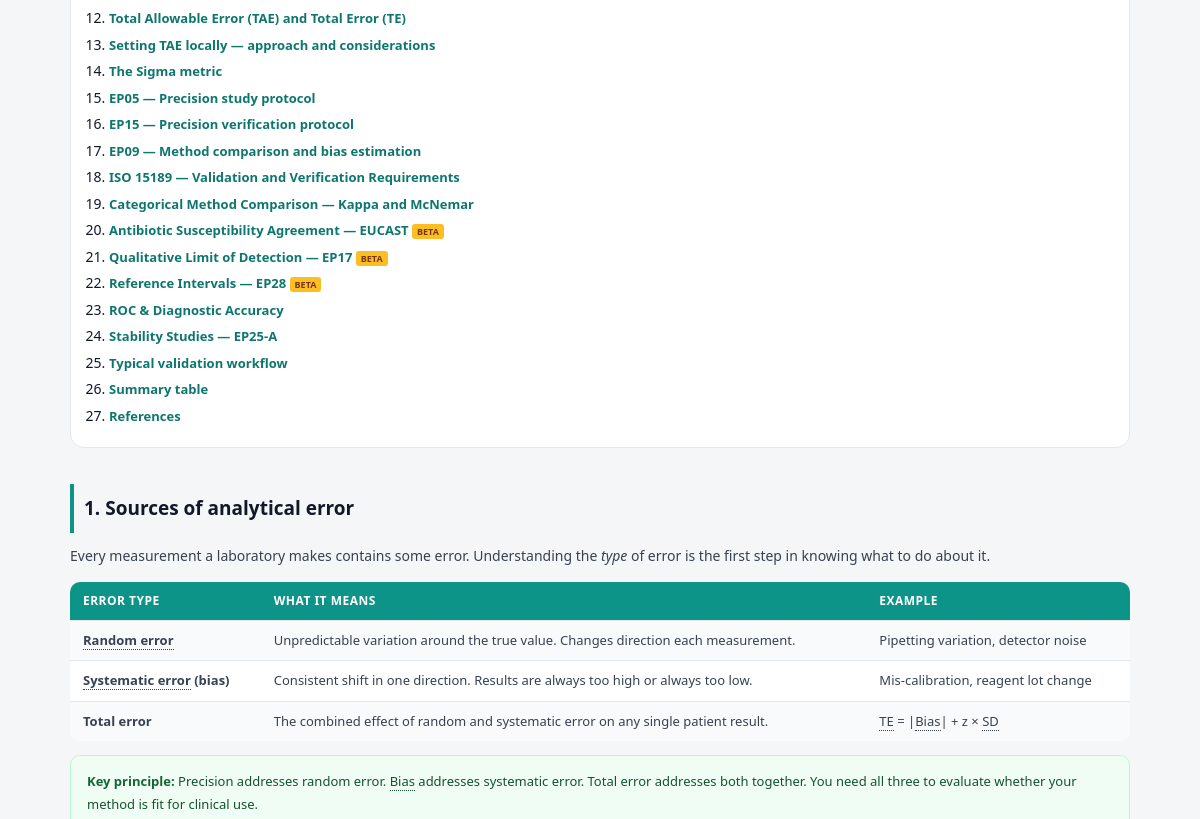
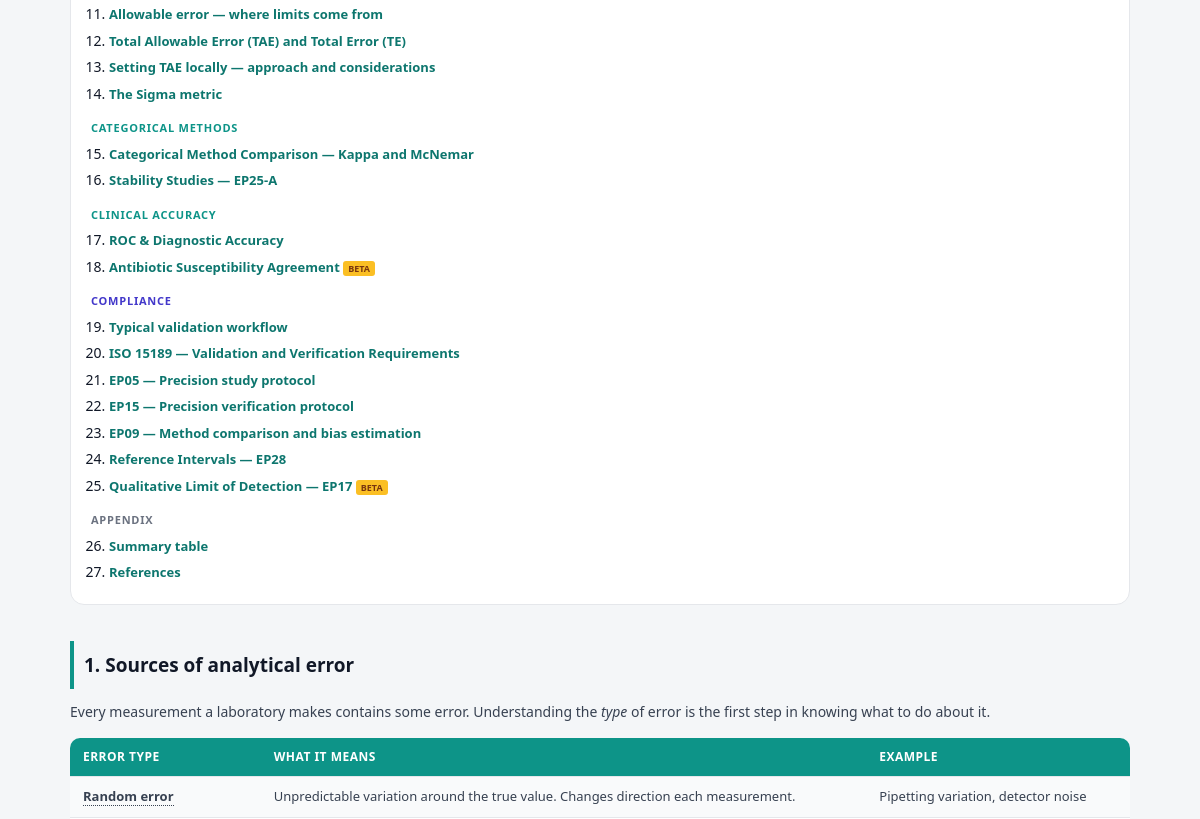
Before and after one commit to subash4700-web/clinical-statistics, an Electron app: page analytical_performance_theory.html in a window 1200 px wide. Shown: the part 548-1367 px from the top of the page. Drawn offline with Linux system fonts and the light colour scheme.

Commit message:
Update TOC: Analytical Performance, Categorical Methods, Clinical Accuracy, Compliance, Appendix
Co-Authored-By: Claude Opus 4.6 (1M context) <noreply@anthropic.com>

```diff
--- a/analytical_performance_theory.html
+++ b/analytical_performance_theory.html
@@ -89,6 +89,8 @@
 
   <div class="index">
     <h3>Contents</h3>
+
+    <div style="font-size:11px;font-weight:800;text-transform:uppercase;letter-spacing:.07em;color:#0d9488;margin:12px 0 6px;">Analytical Performance</div>
     <ol>
       <li><a href="#error">Sources of analytical error</a></li>
       <li><a href="#precision">Precision — what it means and how to measure it</a></li>
@@ -104,17 +106,33 @@
       <li><a href="#tae">Total Allowable Error (TAE) and Total Error (TE)</a></li>
       <li><a href="#local-tae">Setting TAE locally — approach and considerations</a></li>
       <li><a href="#sigma">The Sigma metric</a></li>
+    </ol>
+
+    <div style="font-size:11px;font-weight:800;text-transform:uppercase;letter-spacing:.07em;color:#0d9488;margin:16px 0 6px;">Categorical Methods</div>
+    <ol start="15">
+      <li><a href="#categorical-mc">Categorical Method Comparison — Kappa and McNemar</a></li>
+      <li><a href="#stability">Stability Studies — EP25-A</a></li>
+    </ol>
+
+    <div style="font-size:11px;font-weight:800;text-transform:uppercase;letter-spacing:.07em;color:#0d9488;margin:16px 0 6px;">Clinical Accuracy</div>
+    <ol start="17">
+      <li><a href="#roc">ROC &amp; Diagnostic Accuracy</a></li>
+      <li><a href="#antibiotic">Antibiotic Susceptibility Agreement <span style="background:#fbbf24;color:#78350f;font-size:9px;font-weight:800;padding:1px 5px;border-radius:3px;">BETA</span></a></li>
+    </ol>
+
+    <div style="font-size:11px;font-weight:800;text-transform:uppercase;letter-spacing:.07em;color:#4338ca;margin:16px 0 6px;">Compliance</div>
+    <ol start="19">
+      <li><a href="#workflow">Typical validation workflow</a></li>
+      <li><a href="#iso15189">ISO 15189 — Validation and Verification Requirements</a></li>
       <li><a href="#ep05">EP05 — Precision study protocol</a></li>
       <li><a href="#ep15">EP15 — Precision verification protocol</a></li>
       <li><a href="#ep09">EP09 — Method comparison and bias estimation</a></li>
-      <li><a href="#iso15189">ISO 15189 — Validation and Verification Requirements</a></li>
-      <li><a href="#categorical-mc">Categorical Method Comparison — Kappa and McNemar</a></li>
-      <li><a href="#antibiotic">Antibiotic Susceptibility Agreement — EUCAST <span style="background:#fbbf24;color:#78350f;font-size:9px;font-weight:800;padding:1px 5px;border-radius:3px;">BETA</span></a></li>
+      <li><a href="#ref-interval">Reference Intervals — EP28</a></li>
       <li><a href="#qual-lod">Qualitative Limit of Detection — EP17 <span style="background:#fbbf24;color:#78350f;font-size:9px;font-weight:800;padding:1px 5px;border-radius:3px;">BETA</span></a></li>
-      <li><a href="#ref-interval">Reference Intervals — EP28 <span style="background:#fbbf24;color:#78350f;font-size:9px;font-weight:800;padding:1px 5px;border-radius:3px;">BETA</span></a></li>
-      <li><a href="#roc">ROC &amp; Diagnostic Accuracy</a></li>
-      <li><a href="#stability">Stability Studies — EP25-A</a></li>
-      <li><a href="#workflow">Typical validation workflow</a></li>
+    </ol>
+
+    <div style="font-size:11px;font-weight:800;text-transform:uppercase;letter-spacing:.07em;color:#6b7280;margin:16px 0 6px;">Appendix</div>
+    <ol start="26">
       <li><a href="#summary">Summary table</a></li>
       <li><a href="#references">References</a></li>
     </ol>
```
